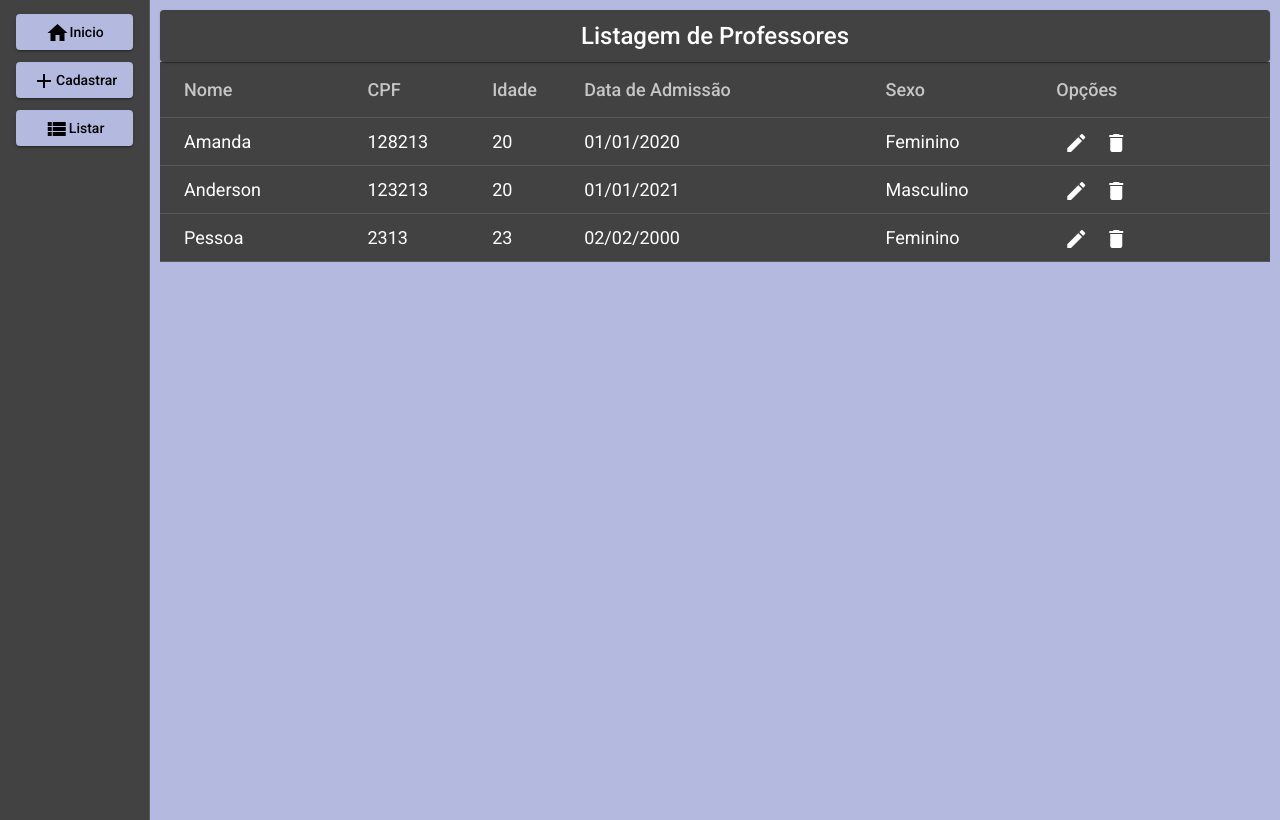
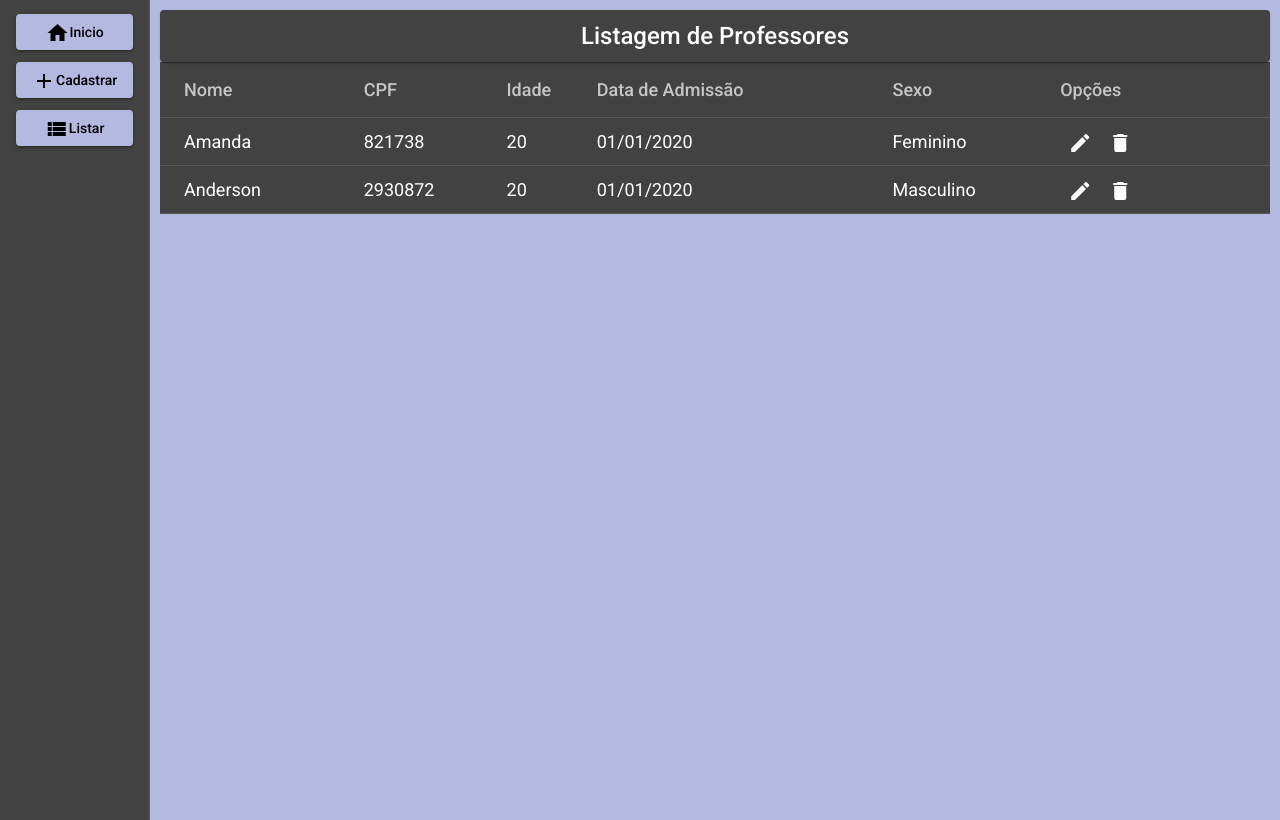
Before and after one commit to lima-anderson/projeto-pweb, an Angular app: page /listarProfessores in a window 1280 px wide. Built offline with nearby package versions, Linux system fonts and the light colour scheme; data requests are answered from the project's data file.

Commit message:
Atualizado

```diff
--- a/db.json
+++ b/db.json
@@ -2,27 +2,19 @@
   "professores": [
     {
       "nome": "Amanda",
-      "cpf": "128213",
+      "cpf": "821738",
       "idade": "20",
       "dataAdm": "01/01/2020",
       "sexo": "Feminino",
-      "id": 4
+      "id": 1
     },
     {
       "nome": "Anderson",
-      "cpf": "123213",
+      "cpf": "2930872",
       "idade": "20",
-      "dataAdm": "01/01/2021",
+      "dataAdm": "01/01/2020",
       "sexo": "Masculino",
-      "id": 5
-    },
-    {
-      "nome": "Pessoa",
-      "cpf": "2313",
-      "idade": "23",
-      "dataAdm": "02/02/2000",
-      "sexo": "Feminino",
-      "id": 6
+      "id": 2
     }
   ]
 }
--- a/src/app/professores/listar-professores/listar-professores.component.ts
+++ b/src/app/professores/listar-professores/listar-professores.component.ts
@@ -41,7 +41,7 @@ export class ListarProfessoresComponent implements OnInit {
         if(indexUsuarioParaRemover > -1) {
 
           this.professores.splice(indexUsuarioParaRemover, 1)
-
+          this.ngOnInit()
 
 
         }
```
